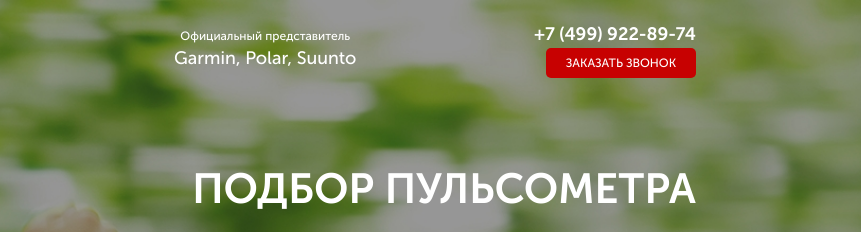
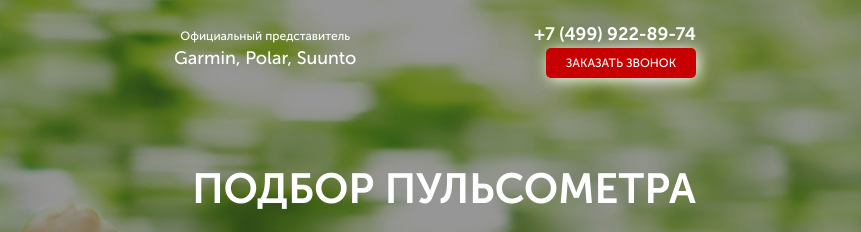
Before and after one commit to andrewtebenko/pulse, a website: page src/index.html in a window 1280 px wide. In both pictures the pointer is over the button "ЗАКАЗАТЬ ЗВОНОК". Shown: the top 232 px of the page, 419-1280 px from the left. Drawn offline with nearby package versions, Linux system fonts and the light colour scheme; files that its build step writes are made by us from their sources; files whose address does not match are found by name.

Commit message:
Changed styles of buttons

```diff
--- a/src/sass/blocks/_buttons.scss
+++ b/src/sass/blocks/_buttons.scss
@@ -9,6 +9,10 @@
     text-align: center;
     text-transform: uppercase;
     color: #FFFFFF;
+    transition: 0.5s all;
+    &:hover {
+        box-shadow: 2px 2px 15px #ffffff;
+    }
     &_main {
         margin-top: 67px;
         width: 300px;
```
